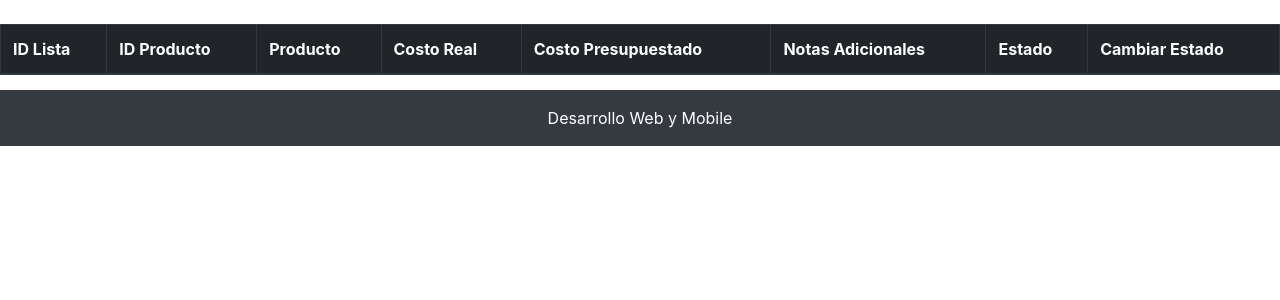
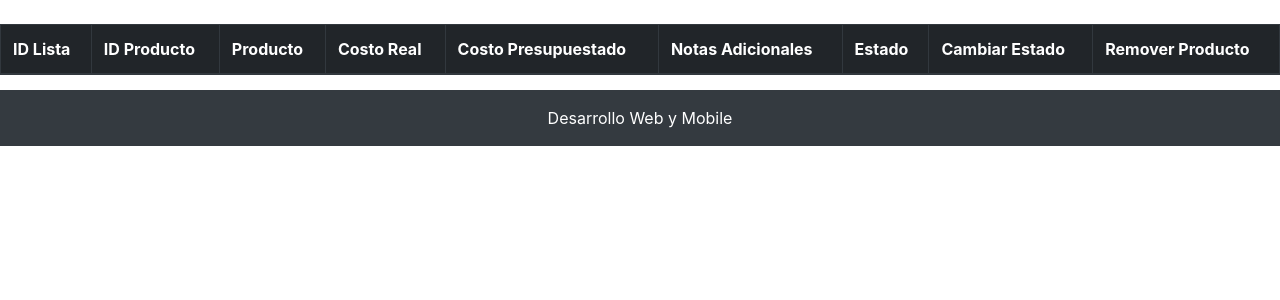
Before and after one commit to hecjara/examen_dwy4191, a Django app: page /listar-productos/2/ in a window 1280 px wide. Shown: the part 56-356 px from the top of the page. Run offline with Django 3.2, Linux system fonts and the light colour scheme; data comes from the database, SQL or seed files in the repository; both versions use the stored data as it was after the commit; lists and menus that the app fills with data are empty; some libraries are stand-ins or nearby versions.

Commit message:
agregado metodo para remover productos

```diff
--- a/core/templates/core/listar_productos.html
+++ b/core/templates/core/listar_productos.html
@@ -3,21 +3,6 @@
 {% load static %}
 
 {% block contenido %}
-
-
-<!--
-
-    <br>
-
-        <a class="btn btn-primary mr-2" href="#">Agregar Producto</a>
-
-    <br>
-
-
--->
-
-
-
 
 <br>
 
@@ -36,6 +21,7 @@
                 <th>Notas Adicionales</th>
                 <th>Estado</th>
                 <th>Cambiar Estado</th>
+                <th>Remover Producto</th>
 
             </thead>
 
@@ -55,10 +41,13 @@
                 <td>{{ p.estadoProducto.nombre }}</td>
                 <td>
                     {% if p.estadoProducto.id == 2 %}
-                        <a href="{% url 'estado_comprado' p.id %}" class="btn btn-success">Cambiar a comprado</a>
+                    <a href="{% url 'estado_comprado' p.id %}" class="btn btn-success">Cambiar a comprado</a>
                     {% else %}
-                        <a href="{% url 'estado_nocomprado' p.id %}" class="btn btn-danger">Cambiar a No comprado</a>
+                    <a href="{% url 'estado_nocomprado' p.id %}" class="btn btn-danger">Cambiar a No comprado</a>
                     {% endif %}
+                </td>
+                <td>
+                    <a href="{% url 'eliminar_producto' p.id %}" class="btn btn-primary">Remover</a>
                 </td>
             </tr>
 
--- a/core/urls.py
+++ b/core/urls.py
@@ -1,6 +1,6 @@
 
 from django.urls import path
-from .views import home, crear_lista, listar_listas, agregarlista, eliminar_lista, listar_productos, agregartienda, listar_solicitud, aprobartienda, rechazartienda, eliminarsolicitud, tiendasrechazadas, tiendasaprobadas, estado_comprado, estado_nocomprado, form_producto
+from .views import home, crear_lista, eliminar_producto, listar_listas, agregarlista, eliminar_lista, listar_productos, agregartienda, listar_solicitud, aprobartienda, rechazartienda, eliminarsolicitud, tiendasrechazadas, tiendasaprobadas, estado_comprado, estado_nocomprado, form_producto
 
 
 
@@ -21,6 +21,7 @@ urlpatterns = [
     path('estado_comprado/<id>/', estado_comprado, name="estado_comprado"),
     path('estado_nocomprado/<id>/', estado_nocomprado, name="estado_nocomprado"),
     path('crear_lista/', crear_lista, name="crear_lista"),
+    path('eliminar_producto/<id>/', eliminar_producto, name="eliminar_producto"),
 
 
 
--- a/core/views.py
+++ b/core/views.py
@@ -149,10 +149,32 @@ def form_producto(request, id):
 # except Exception as e:
 #variables['mensaje'] = 'no guardado '+ str(e)
 
+def eliminar_producto(request, id):
+    producto = Producto.objects.get(id=id)
+    lista = Lista.objects.get(id=producto.lista.id)
+
+    lista.total_productos_comprados = int(lista.total_productos_comprados) - 1  #restar un producto comprado a la lista
+    lista.total_productos_agregados = int(lista.total_productos_agregados) - 1
+    lista.costo_total_real = (int(lista.costo_total_real) - int(producto.costo_real))
+    lista.costo_total_presupuestado = (int(lista.costo_total_presupuestado) - int(producto.costo_presupuestado))
+
+    try:
+        producto.delete()
+        lista.save()
+        messages.success(request, 'El producto ha sido eliminado de la lista')
+    except:
+        messages.error(
+            request, 'Error al intentar eliminar el producto')
+
+    return redirect('listado_listas')
+
 
 # cambiar a comprado
 def estado_comprado(request, id):
     producto = Producto.objects.get(id=id)
+    lista = Lista.objects.get(id=producto.lista.id)
+
+    lista.total_productos_comprados = int(lista.total_productos_comprados) + 1  #agregar un producto comprado a la lista
 
     estado = EstadoProducto()
     estado.id = 1  # 1 = comprado
@@ -160,6 +182,7 @@ def estado_comprado(request, id):
 
     try:
         producto.save()
+        lista.save()
         messages.success(request, 'El producto ha cabiado a estado "Comprado"')
     except:
         messages.error(
@@ -170,6 +193,9 @@ def estado_comprado(request, id):
 # cambiar a no comprado
 def estado_nocomprado(request, id):
     producto = Producto.objects.get(id=id)
+    lista = Lista.objects.get(id=producto.lista.id)
+
+    lista.total_productos_comprados = int(lista.total_productos_comprados) - 1  #restar un producto comprado a la lista
 
     estado = EstadoProducto()
     estado.id = 2  # 2 = no comprado
@@ -177,6 +203,7 @@ def estado_nocomprado(request, id):
 
     try:
         producto.save()
+        lista.save()
         messages.success(request, 'El producto ha cabiado a estado "No Comprado"')
     except:
         messages.error(
```
Also changed, not shown: db.sqlite3.
